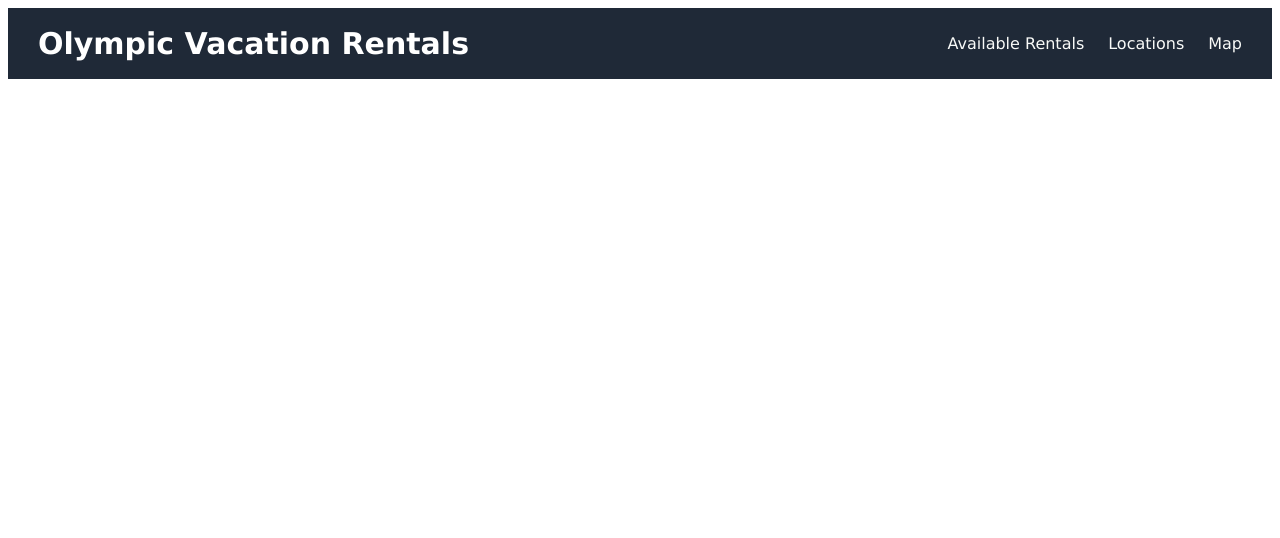
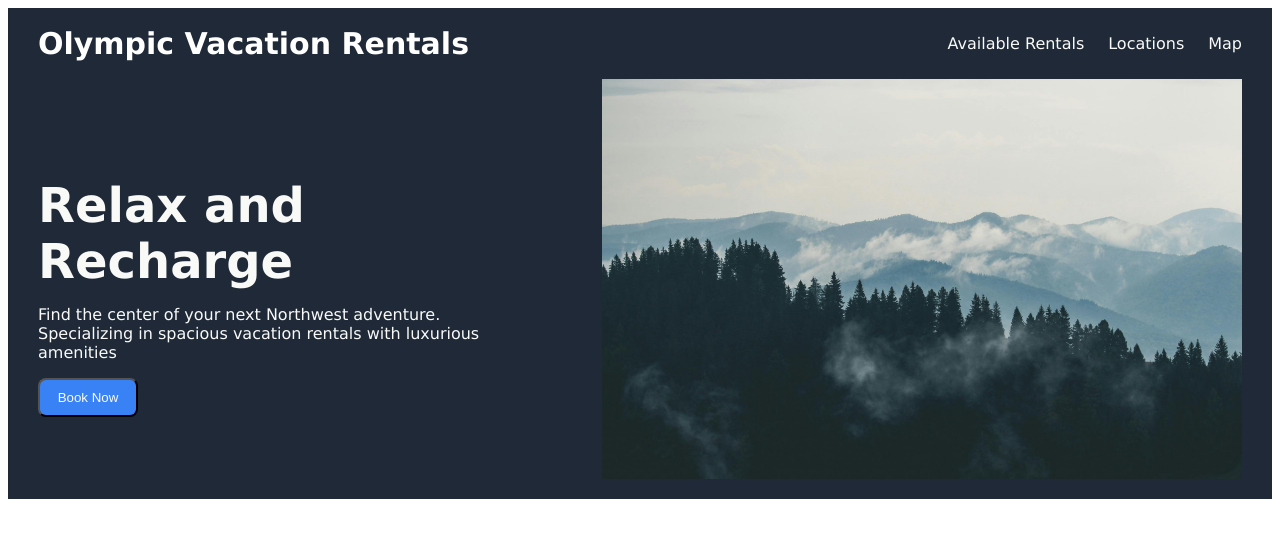
Before and after one commit to bjntz/odin-landing, a plain HTML site: page index.html in a window 1280 px wide. Drawn offline with Linux system fonts and the light colour scheme.

Commit message:
Add top section html and css rules

```diff
--- a/index.html
+++ b/index.html
@@ -17,5 +17,15 @@
             <li><a href="https://google.com">Map</a></li>
         </ul>
     </div>
+    <div class="container1">
+        <div class="left">
+            <h1>Relax and Recharge</h1>
+            <p>Find the center of your next Northwest adventure. Specializing in spacious vacation rentals with luxurious amenities</p>
+            <button class="topbutton">Book Now</button>
+        </div>
+        <div class="right">
+            <img src="mountains.jpg" alt="Mountains with heavy fog, https://www.pexels.com/photo/aerial-photography-of-pine-trees-on-the-mountain-9754/">
+        </div>
+    </div>
 </body>
 </html>
--- a/style.css
+++ b/style.css
@@ -24,3 +24,40 @@ a {
     color: #F9FAF8;
     text-decoration: none;
 }
+
+.container1 {
+    color: #F9FAF8;
+    background-color: #1F2937;
+    display: flex;
+    justify-content: center;
+    align-items: center;
+    padding-bottom: 16px;
+    gap: 48px;
+    font-family: Verdana, Helvetica, Tahoma;
+}
+
+.left h1 {
+    font-size: 48px;
+    margin-bottom: 0px;
+}
+
+.left {
+    display: flex;
+    flex-direction: column;
+    max-width: 50vw;
+    padding: 10px 30px;
+}
+
+.left button {
+    background-color: #3882F6;
+    color: #F9FAF8;
+    width: 100px;
+    padding: 10px;
+    border-radius: 8px;
+}
+
+.right img {
+    max-width: 50vw;
+    align-items: center;
+    padding-right: 30px;
+}
```
